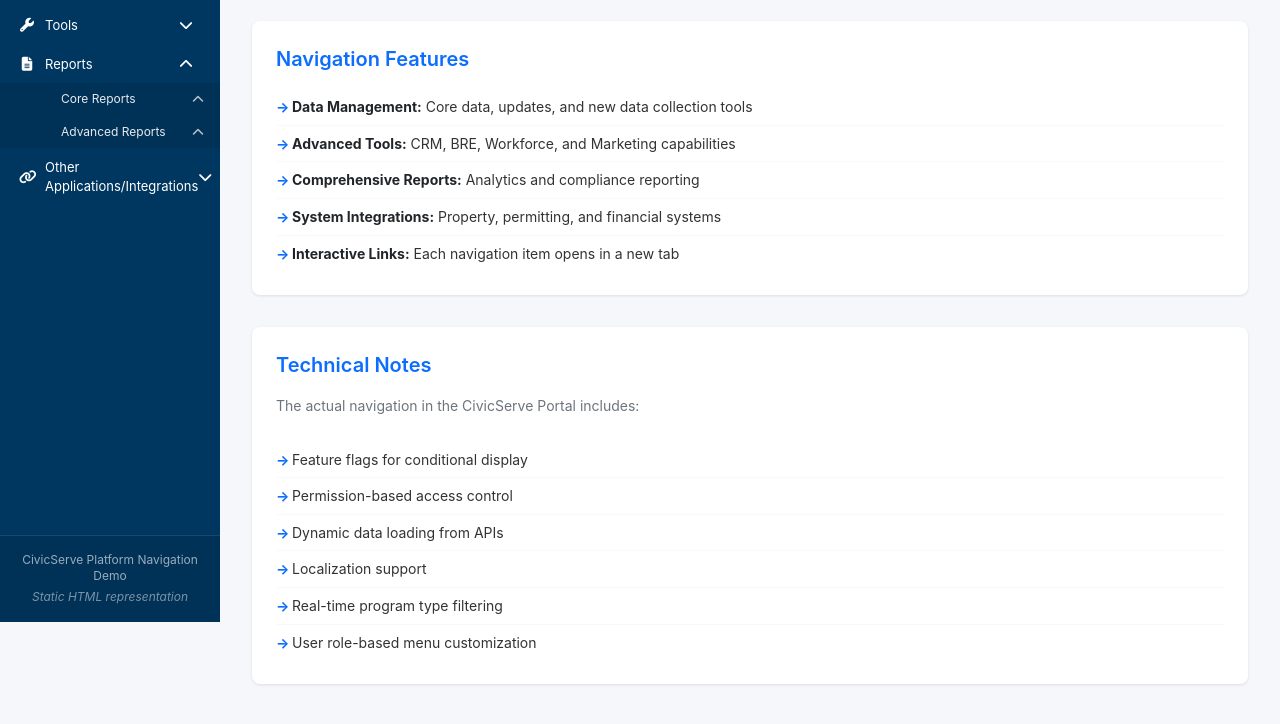
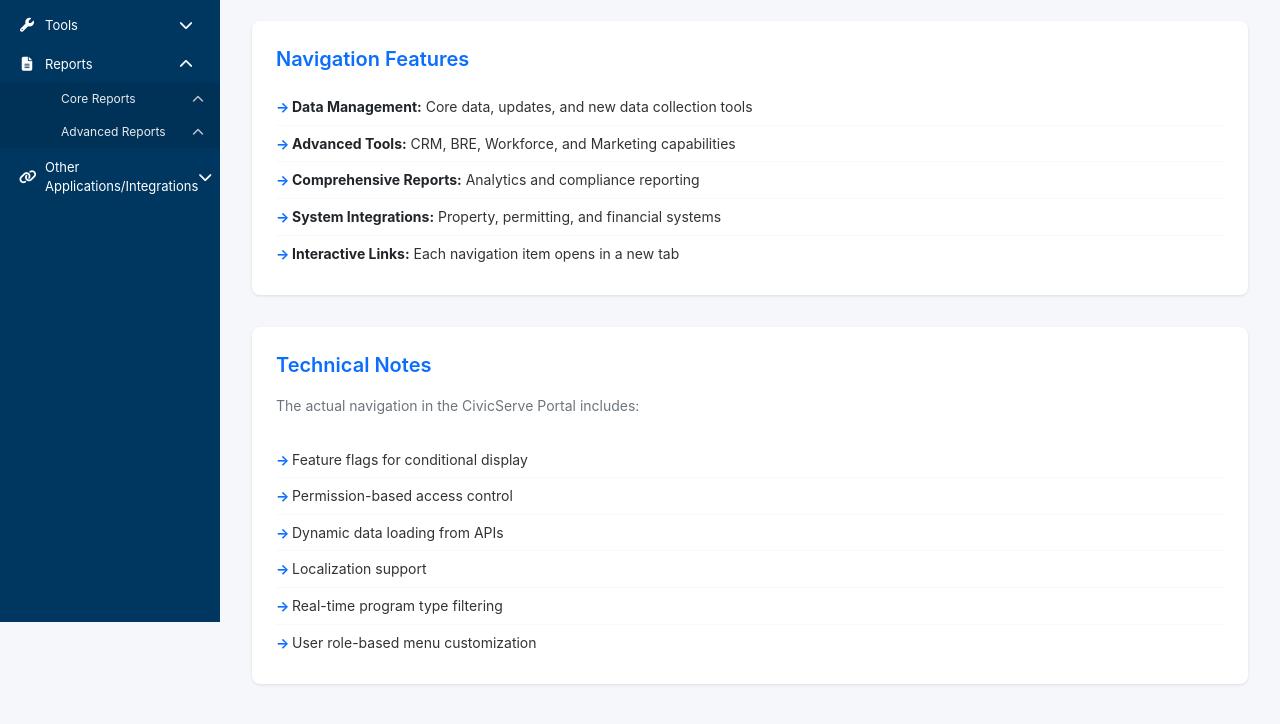
Before and after one commit to civicserve/civicserve.github.io, a plain HTML site: page index.html in a window 1280 px wide. Shown: the part 178-902 px from the top of the page. Drawn offline with Linux system fonts and the light colour scheme.

Commit message:
Add files via upload

```diff
--- a/index.html
+++ b/index.html
@@ -274,11 +274,7 @@
             </div>
         </nav>
 
-            <div class="nav-footer">
-                <p>CivicServe Platform Navigation Demo</p>
-                <p class="demo-note">Static HTML representation</p>
-            </div>
-        </div>
+       </div>
 
         <div class="main-content">
             <h1>CivicServe Portal Navigation Demo</h1>
```
